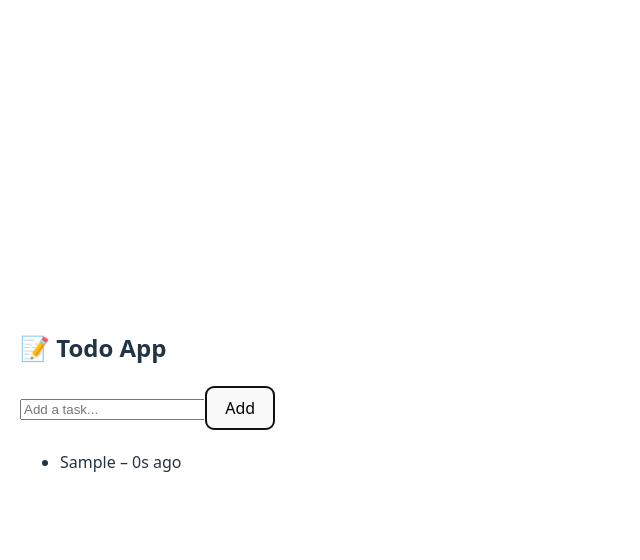
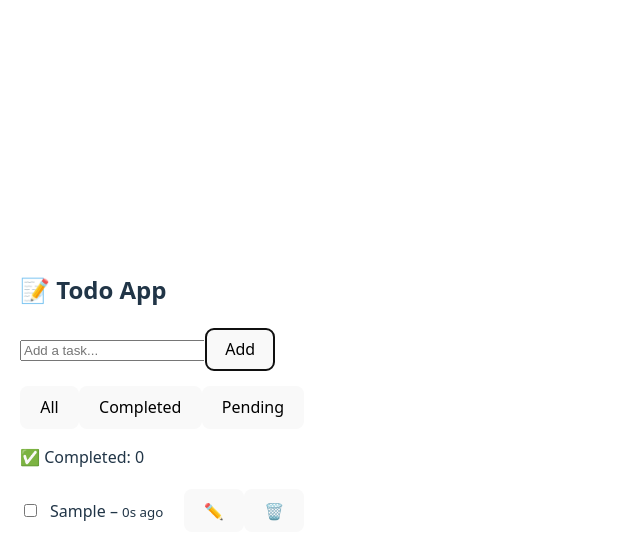
Before and after one commit to hamnas98/TODO-APP, a React (Vite) app: page / in a window 1280 px wide. Both pictures are taken after typing "Sample" into the empty fields and a click on the button "Add". Shown: the top 560 px of the page, without its empty margins (0-640 px from the left). Built offline with nearby package versions, Linux system fonts and the light colour scheme.

Commit message:
added local storage,filter(completed-pending,etc)

```diff
--- a/src/App.jsx
+++ b/src/App.jsx
@@ -3,22 +3,22 @@ import React, { useState, useEffect } from "react";
 function App() {
   const [todos, setTodos] = useState([]);
   const [text, setText] = useState("");
+  const [filter, setFilter] = useState("all");
 
-    // laod local storage once on initial render
+  // Load from localStorage on mount
   useEffect(() => {
     const stored = localStorage.getItem("todos");
     if (stored) setTodos(JSON.parse(stored));
   }, []);
 
-    // Save to local storage whenever todos change
+  // Save to localStorage whenever todos change
   useEffect(() => {
     localStorage.setItem("todos", JSON.stringify(todos));
   }, [todos]);
 
-
   const addTodo = () => {
     if (text.trim() === "") return alert("Task cannot be empty");
-    if (todos.some(todo => todo.text === text.trim())) {
+    if (todos.some((todo) => todo.text === text.trim())) {
       return alert("Duplicate task!");
     }
 
@@ -33,9 +33,16 @@ function App() {
     setText("");
   };
 
+  const filteredTodos = todos.filter((todo) => {
+    if (filter === "completed") return todo.completed;
+    if (filter === "pending") return !todo.completed;
+    return true;
+  });
+
   return (
     <div style={{ maxWidth: 400, margin: "auto", padding: 20 }}>
       <h2>📝 Todo App</h2>
+
       <input
         type="text"
         placeholder="Add a task..."
@@ -44,10 +51,73 @@ function App() {
       />
       <button onClick={addTodo}>Add</button>
 
-      <ul style={{ marginTop: 20 }}>
-        {todos.map((todo) => (
-          <li key={todo.id}>
-            {todo.text} – {timeAgo(todo.createdAt)}
+      <div style={{ marginTop: 15, marginBottom: 10 }}>
+        <button onClick={() => setFilter("all")}>All</button>
+        <button onClick={() => setFilter("completed")}>Completed</button>
+        <button onClick={() => setFilter("pending")}>Pending</button>
+      </div>
+      <p>✅ Completed: {todos.filter(t => t.completed).length}</p>
+      <ul style={{ marginTop: 20, paddingLeft: 0 }}>
+        {filteredTodos
+          .sort((a, b) => a.completed - b.completed)
+          .map((todo) => (
+          <li
+            key={todo.id}
+            style={{
+              listStyle: "none",
+              marginBottom: 10,
+              display: "flex",
+              alignItems: "center",
+              justifyContent: "space-between",
+            }}
+          >
+            <input
+              type="checkbox"
+              checked={todo.completed}
+              onChange={() =>
+                setTodos(
+                  todos.map((t) =>
+                    t.id === todo.id
+                      ? { ...t, completed: !t.completed }
+                      : t
+                  )
+                )
+              }
+            />
+            <span
+              style={{
+                flexGrow: 1,
+                marginLeft: 10,
+                textDecoration: todo.completed ? "line-through" : "none",
+              }}
+            >
+              {todo.text} – <small>{timeAgo(todo.createdAt)}</small>
+            </span>
+            <button
+              onClick={() => {
+                const newText = prompt("Edit todo:", todo.text);
+                if (newText && newText !== todo.text) {
+                  setTodos(
+                    todos.map((t) =>
+                      t.id === todo.id ? { ...t, text: newText } : t
+                    )
+                  );
+                }
+              }}
+              title="Edit"
+            >
+              ✏️
+            </button>
+            <button
+              onClick={() => {
+                if (window.confirm("Are you sure you want to delete this task?")) {
+                  setTodos(todos.filter((t) => t.id !== todo.id));
+                }
+              }}
+              title="Delete"
+            >
+              🗑️
+            </button>
           </li>
         ))}
       </ul>
@@ -55,7 +125,7 @@ function App() {
   );
 }
 
-// show time (helper function)
+// Show time since created
 function timeAgo(dateStr) {
   const seconds = Math.floor((new Date() - new Date(dateStr)) / 1000);
   const minutes = Math.floor(seconds / 60);
```
Lines whose indentation alone changed are shown as unchanged.
